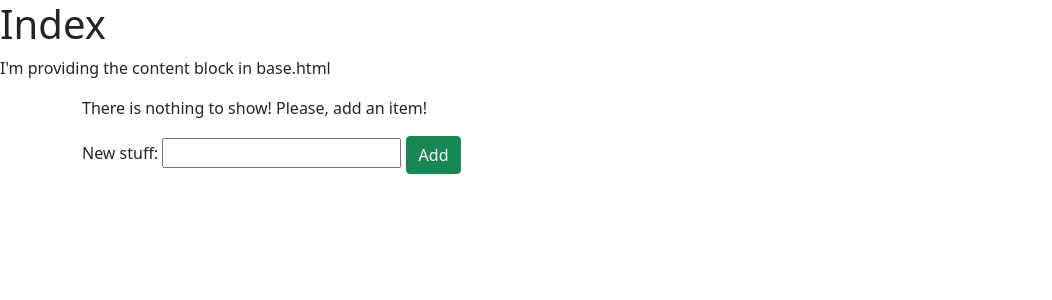
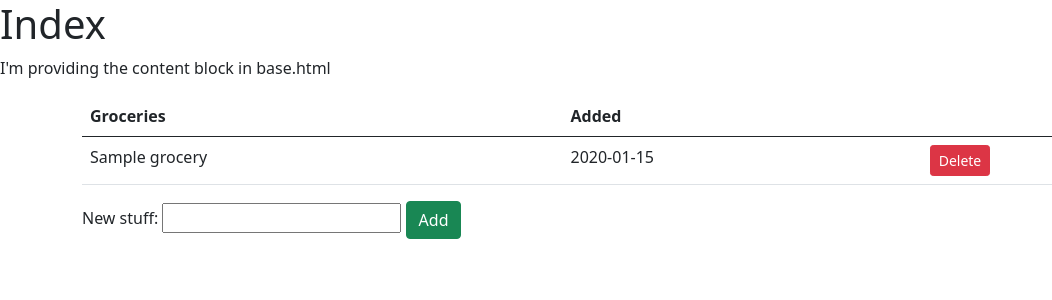
Before and after one commit to 100ballovby/CRUD_app_9A, a Flask app: page / in a window 1280 px wide. Shown: the top 300 px of the page, without its empty margins (0-1052 px from the left). Run offline with Flask 2, Linux system fonts and the light colour scheme; tables that the repository leaves empty hold one stand-in row (values such as "Sample post").

Commit message:
Adding deleting item function🧨

```diff
--- a/app.py
+++ b/app.py
@@ -38,5 +38,18 @@ def index():
         return render_template('index.html', items=groceries)
 
 
+@app.route('/delete/<int:id>')
+def delete(id):
+    grocery = Grocery.query.get_or_404(id)
+    try:
+        db.session.delete(grocery)
+        db.session.commit()
+        return redirect('/')
+    except:
+        return 'There was a problem deleting item.'
+
+
+
+
 if __name__ == '__main__':
-    app.run()
+    app.run(debug=True)
--- a/templates/index.html
+++ b/templates/index.html
@@ -5,10 +5,10 @@
     <p>I'm providing the content block in base.html</p>
     <div class="container">
 
-        {% if groceries|length < 1 %}
+        {% if items|length < 1 %}
             <p>There is nothing to show! Please, add an item!</p>
         {% else %}
-            <table> <!-- table>thead>tr>th*3 -->
+            <table class="table"> <!-- table>thead>tr>th*3 -->
                 <thead>
                 <tr>
                     <th>Groceries</th>
@@ -18,11 +18,11 @@
                 </thead>
                 <tbody> <!-- tbody>tr>td*3 -->
 
-                {% for grocery in groceries %}
+                {% for grocery in items %}
                     <tr>
                         <td>{{ grocery.name }}</td>
                         <td>{{ grocery.created.date() }}</td>
-                        <td><a href="">Delete</a></td>
+                        <td><a href="/delete/{{ grocery.id }}" class="btn btn-danger btn-sm">Delete</a></td>
                     </tr>
                 {% endfor %}
 
```
